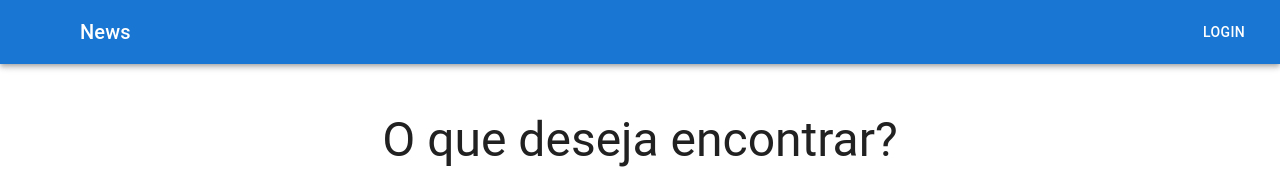
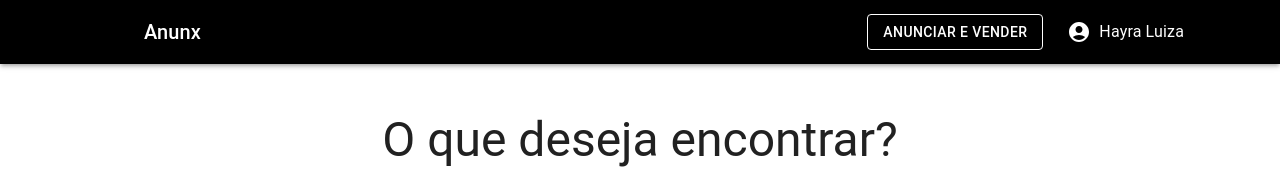
Before and after one commit to HayLuiza/anunx, a Next.js app: page / in a window 1280 px wide. Shown: the top 169 px of the page. Built offline with nearby package versions, Linux system fonts and the light colour scheme; some icons are missing.

Commit message:
header - adicionando container e menu do usuario

```diff
--- a/src/app/page.tsx
+++ b/src/app/page.tsx
@@ -33,7 +33,7 @@ const Home = () => {
         </Paper>
       </Container>
 
-      <Container maxWidth="md" sx={{py: 6}}>
+      <Container maxWidth="lg" sx={{py: 6}}>
         <Typography component="h2" variant="h4" align="center" color="textPrimary">
           Destaques
         </Typography>
--- a/src/components/Header.js
+++ b/src/components/Header.js
@@ -1,16 +1,30 @@
 import * as React from 'react';
-import AppBar from '@mui/material/AppBar';
-import Box from '@mui/material/Box';
-import Toolbar from '@mui/material/Toolbar';
-import Typography from '@mui/material/Typography';
-import Button from '@mui/material/Button';
-import IconButton from '@mui/material/IconButton';
+import Link from 'next/link';
+import {
+  AppBar,
+  Box,
+  Toolbar,
+  Typography,
+  Button,
+  IconButton,
+  Container,
+  Avatar,
+  Menu,
+  Divider,
+  MenuItem,
+} from '@mui/material';
 import MenuIcon from '@mui/icons-material/Menu';
+import { AccountCircle } from '@mui/icons-material';
 
 export default function ButtonAppBar() {
+  const [anchorUseMenu, setAnchorUseMenu] = React.useState(false)
+
+  const openUserMenu = Boolean(anchorUseMenu)
+
   return (
-    <Box sx={{ flexGrow: 1 }}>
-      <AppBar position="static">
+    <Box sx={{ flexGrow: 1}}>
+      <AppBar position="static" elevation={3} sx={{backgroundColor:"#000000"}}>
+        <Container maxWidth="lg">
           <Toolbar>
             <IconButton
               size="large"
@@ -22,10 +36,47 @@ export default function ButtonAppBar() {
               <MenuIcon />
             </IconButton>
             <Typography variant="h6" component="div" sx={{ flexGrow: 1 }}>
-            News
+              Anunx
             </Typography>
-          <Button color="inherit">Login</Button>
+            <Link href="/user/publish" passHref>
+              <Button color="inherit" variant="outlined">
+                Anunciar e Vender
+              </Button>
+            </Link>
+            <IconButton sx={{ color: '#ffffff', marginLeft: 2, }} onClick={(e) => setAnchorUseMenu(e.currentTarget)}>
+              {
+                true === false
+                  ? <Avatar src="" />
+                  : <AccountCircle />
+              }
+              <Typography sx={{marginLeft: 1,}} color='#ffffff'>
+                Hayra Luiza
+              </Typography>
+            </IconButton>
+
+            <Menu
+              anchorEl={anchorUseMenu}
+              open={openUserMenu}
+              onClose={() => setAnchorUseMenu(null)}
+              anchorOrigin={{
+                vertical: 'top',
+                horizontal: 'right',
+              }}
+            >
+              <Link href="/user/dashboard" passHref>
+                <MenuItem>Meus anúncios</MenuItem>
+              </Link>
+              <Link href="/user/publish" passHref>
+                <MenuItem>Publicar novo anúncio</MenuItem>
+              </Link>
+
+              <Divider sx={{margin: '8px 0'}} />
+              <Link href="" passHref>
+                <MenuItem>Sair</MenuItem>
+              </Link>
+            </Menu>
           </Toolbar>
+        </Container>
       </AppBar>
     </Box>
   );
```
Lines whose indentation alone changed are shown as unchanged.
